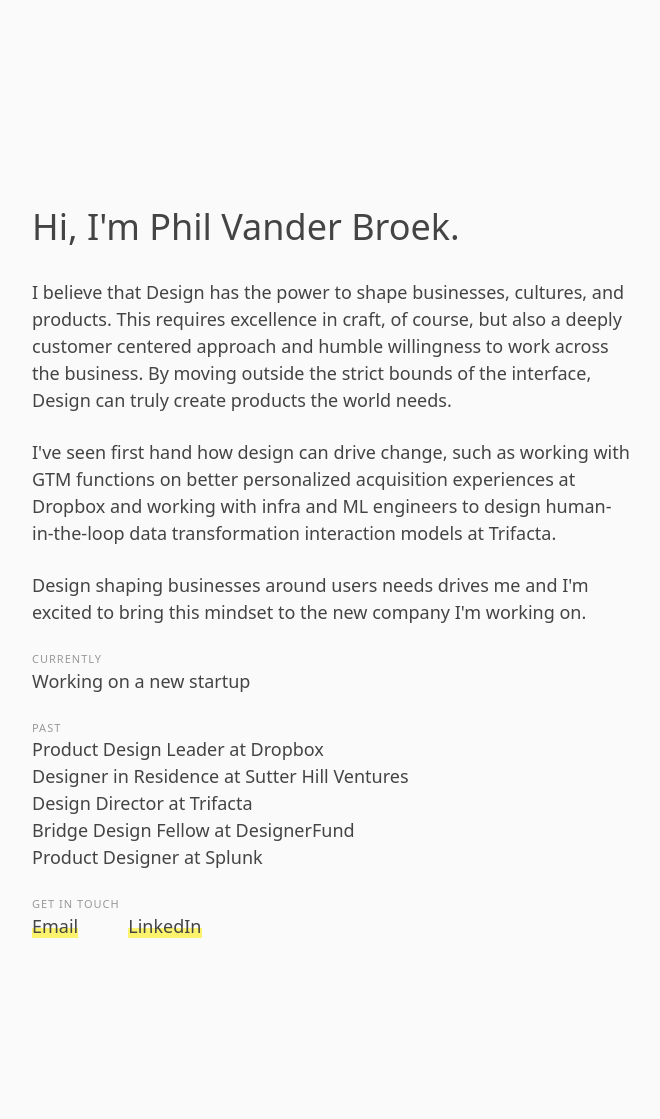
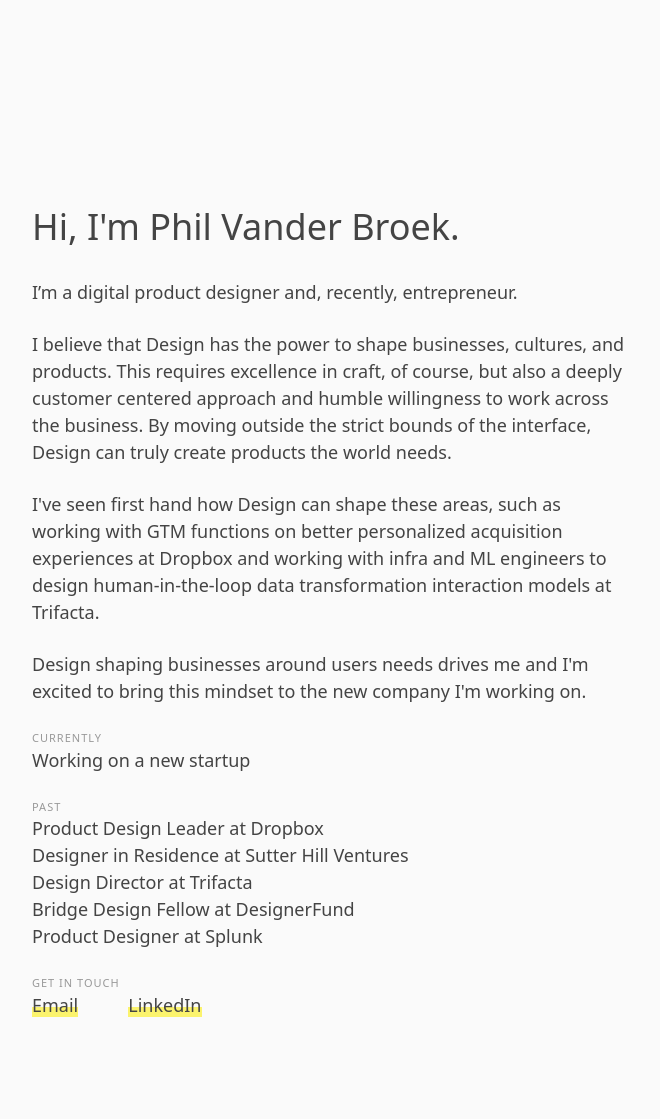
Before and after one commit to philipvanderbroek/philipvanderbroek.github.io, a Jekyll site: the page built from index.html, in a window 1280 px wide. Shown: the whole page, without its empty margins (138-798 px from the left). Built offline with Jekyll 4.4.1, drawn with Linux system fonts in a browser that asks for light colours; before the commit the page ends 1040 px from its top, so only the background shows below that.

Commit message:
Update index.html

```diff
--- a/index.html
+++ b/index.html
@@ -5,8 +5,9 @@ title: Phil Vander Broek
 <div id="home">
   <div class="intro">
     <h1>Hi, I'm Phil Vander Broek.</h1>
+    <p>I’m a digital product designer and, recently, entrepreneur. </p>
     <p>I believe that Design has the power to shape businesses, cultures, and products. This requires excellence in craft, of course, but also a deeply customer centered approach and humble willingness to work across the business.  By moving outside the strict bounds of the interface, Design can truly create products the world needs.</p>
-    <p>I've seen first hand how design can drive change, such as working with GTM functions on better personalized acquisition experiences at Dropbox and working with infra and ML engineers to design human-in-the-loop data transformation interaction models at Trifacta.</p>
+    <p>I've seen first hand how Design can shape these areas, such as working with GTM functions on better personalized acquisition experiences at Dropbox and working with infra and ML engineers to design human-in-the-loop data transformation interaction models at Trifacta.</p>
     <p>Design shaping businesses around users needs drives me and I'm excited to bring this mindset to the new company I'm working on.</p>
     <h3>Currently</h3>
     <p>Working on a new startup</p>
```
